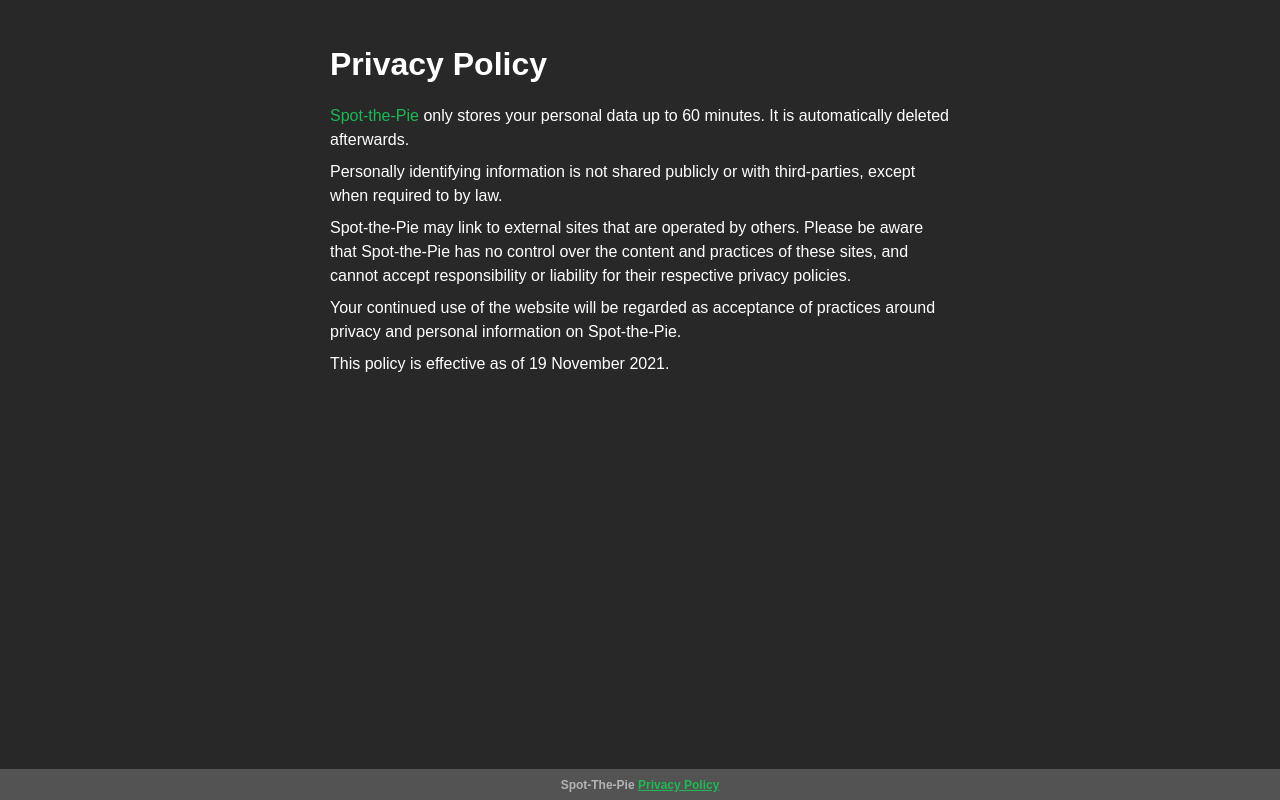
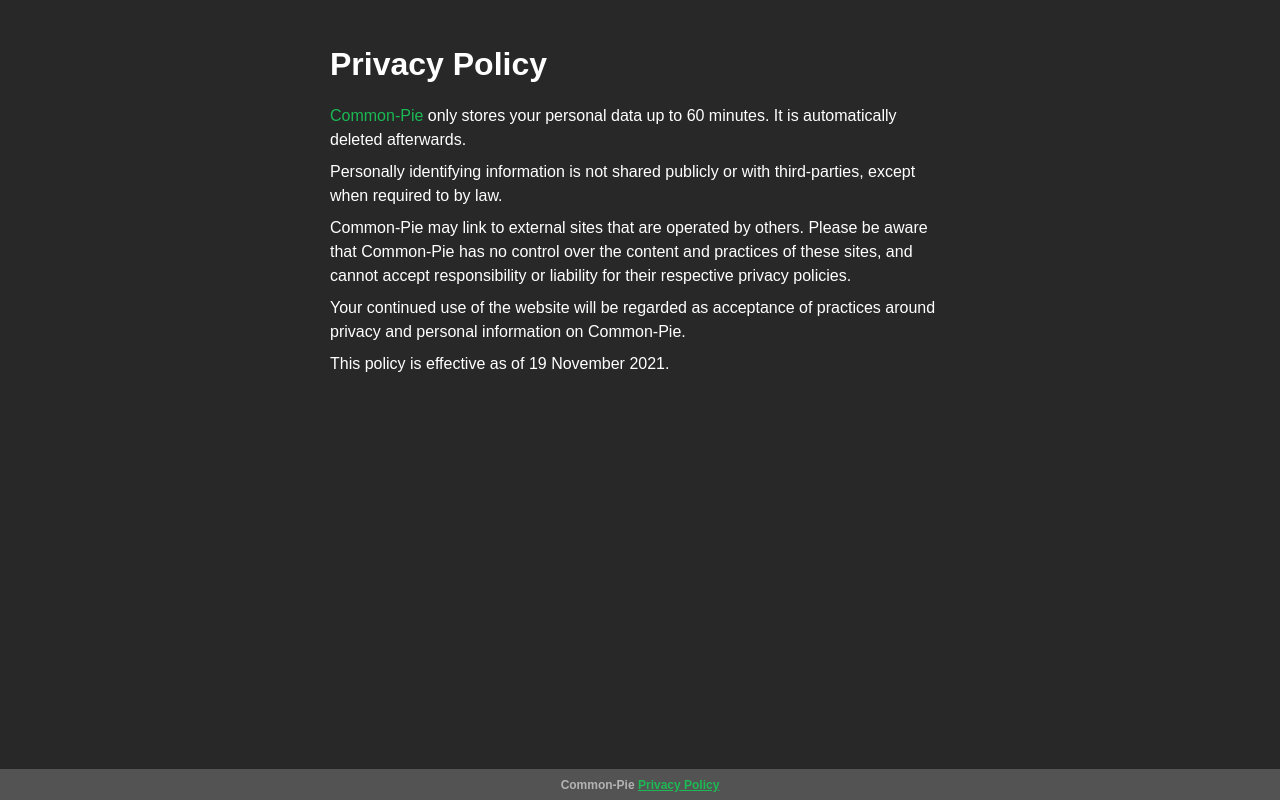
Before and after one commit to leosch1/spot-the-pie, a Vue app: page /privacyPolicy in a window 1280 px wide. Built offline with nearby package versions, Linux system fonts and the light colour scheme.

Commit message:
Rename Spot-the-Pie to Common-Pie

```diff
--- a/package.json
+++ b/package.json
@@ -1,5 +1,5 @@
 {
-  "name": "spot-the-pie",
+  "name": "common-pie",
   "version": "0.1.0",
   "private": true,
   "scripts": {
--- a/public/index.html
+++ b/public/index.html
@@ -5,11 +5,11 @@
   <meta charset="utf-8">
   <meta http-equiv="X-UA-Compatible" content="IE=edge">
   <meta name="apple-music-developer-token" :content="<%= VUE_APP_BACKEND_URL %>">
-  <meta name="apple-music-app-name" content="Spot-the-Pie">
+  <meta name="apple-music-app-name" content="Common-Pie">
   <meta name="apple-music-app-build" content="0.1">
   <meta name="viewport" content="width=device-width,initial-scale=1.0">
   <link rel="icon" href="<%= BASE_URL %>favicon.ico">
-  <title>Spot-the-Pie</title>
+  <title>Common-Pie</title>
   <link rel="stylesheet" href="https://fonts.googleapis.com/css?family=Roboto:100,300,400,500,700,900">
   <link rel="stylesheet" href="https://cdn.jsdelivr.net/npm/@mdi/font@latest/css/materialdesignicons.min.css">
   <script>
@@ -20,7 +20,7 @@
         MusicKit.configure({
           developerToken: appleMusicToken,
           app: {
-            name: 'Spot-the-Pie',
+            name: 'Common-Pie',
             build: '0.1'
           }
         });
--- a/src/App.vue
+++ b/src/App.vue
@@ -4,7 +4,7 @@
       <router-view />
     </v-main>
     <v-footer class="footer" padless>
-      <span>Spot-The-Pie <router-link to="/privacyPolicy">Privacy Policy</router-link></span>
+      <span>Common-Pie <router-link to="/privacyPolicy">Privacy Policy</router-link></span>
     </v-footer>
   </v-app>
 </template>
--- a/src/views/LandingPage.vue
+++ b/src/views/LandingPage.vue
@@ -1,10 +1,10 @@
 <template>
   <div class="wrapper">
-    <h1>Spot-The-Pie</h1>
+    <h1>Common-Pie</h1>
     <Box class="introduction">
       <p>Struggling choosing songs both you and your friends like?</p>
       <p>
-        Spot-The-Pie generates a <span>Common Playlist</span> with songs liked
+        Common-Pie generates a <span>Common Playlist</span> with songs liked
         by both!
       </p>
     </Box>
@@ -15,8 +15,8 @@
     <Box class="callToAction">
       <p>
         Go to
-        <a href="https://www.spot-the-pie.moti-app.com" target="_blank"
-          >Spot-The-Pie.moti-app.com</a
+        <a href="https://www.common-pie.moti-app.com" target="_blank"
+          >Common-Pie.moti-app.com</a
         >
         on your friend’s phone and enter your matching code there. (Or the other
         way around)
@@ -50,7 +50,7 @@
       <v-img contain :src="require('../assets/apple-music-logo.svg')" />
     </div> -->
 
-    <h2>How to use Spot-The-Pie?</h2>
+    <h2>How to use Common-Pie?</h2>
     <v-row>
       <v-col cols="7">
         <ol>
--- a/src/views/PrivacyPolicy.vue
+++ b/src/views/PrivacyPolicy.vue
@@ -2,7 +2,7 @@
   <div class="wrapper">
     <h1>Privacy Policy</h1>
     <p>
-      <span>Spot-the-Pie</span> only stores your personal data up to 60 minutes.
+      <span>Common-Pie</span> only stores your personal data up to 60 minutes.
       It is automatically deleted afterwards.
     </p>
     <p>
@@ -10,14 +10,14 @@
       third-parties, except when required to by law.
     </p>
     <p>
-      Spot-the-Pie may link to external sites that are operated by others.
-      Please be aware that Spot-the-Pie has no control over the content and practices of
+      Common-Pie may link to external sites that are operated by others.
+      Please be aware that Common-Pie has no control over the content and practices of
       these sites, and cannot accept responsibility or liability for their
       respective privacy policies.
     </p>
     <p>
       Your continued use of the website will be regarded as acceptance of
-      practices around privacy and personal information on Spot-the-Pie.
+      practices around privacy and personal information on Common-Pie.
     </p>
     <p>This policy is effective as of 19 November 2021.</p>
   </div>
```
Also changed, not shown: 2 other files (tests, documents, lock files or other folders).
